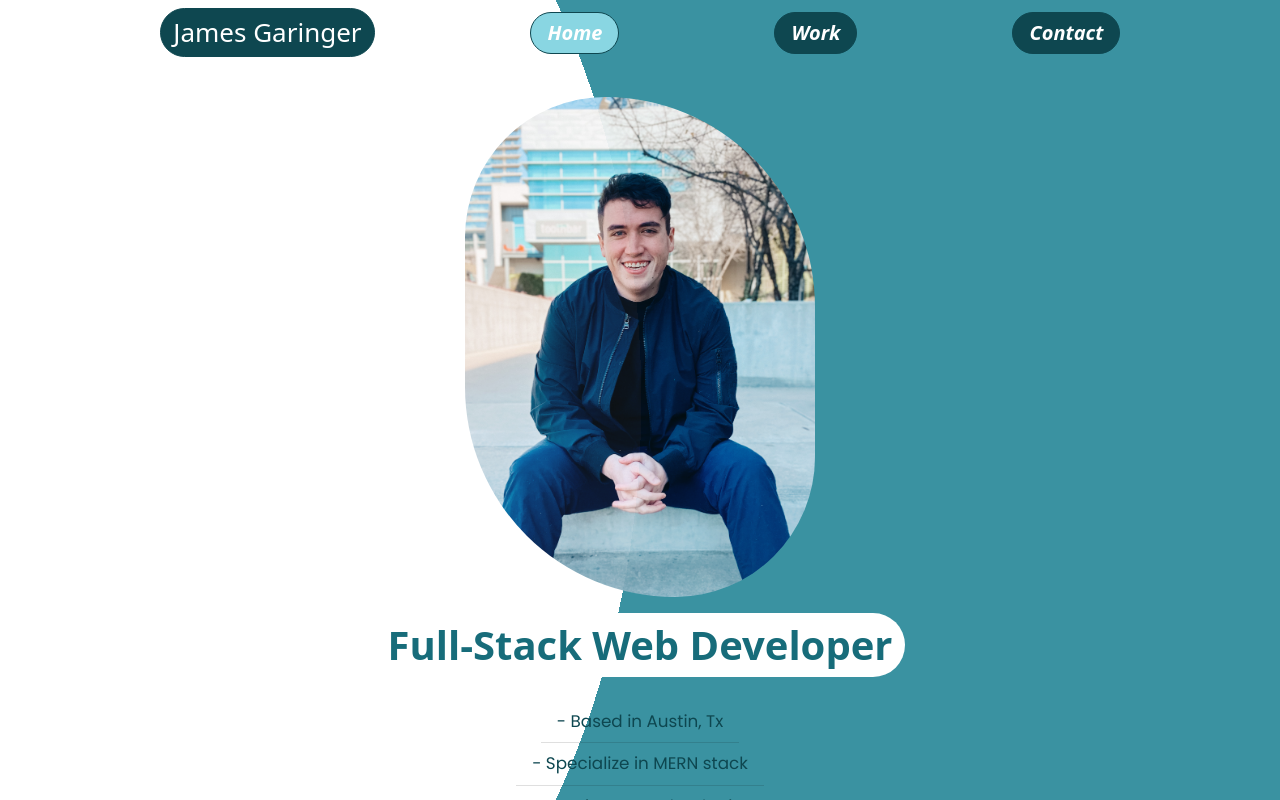
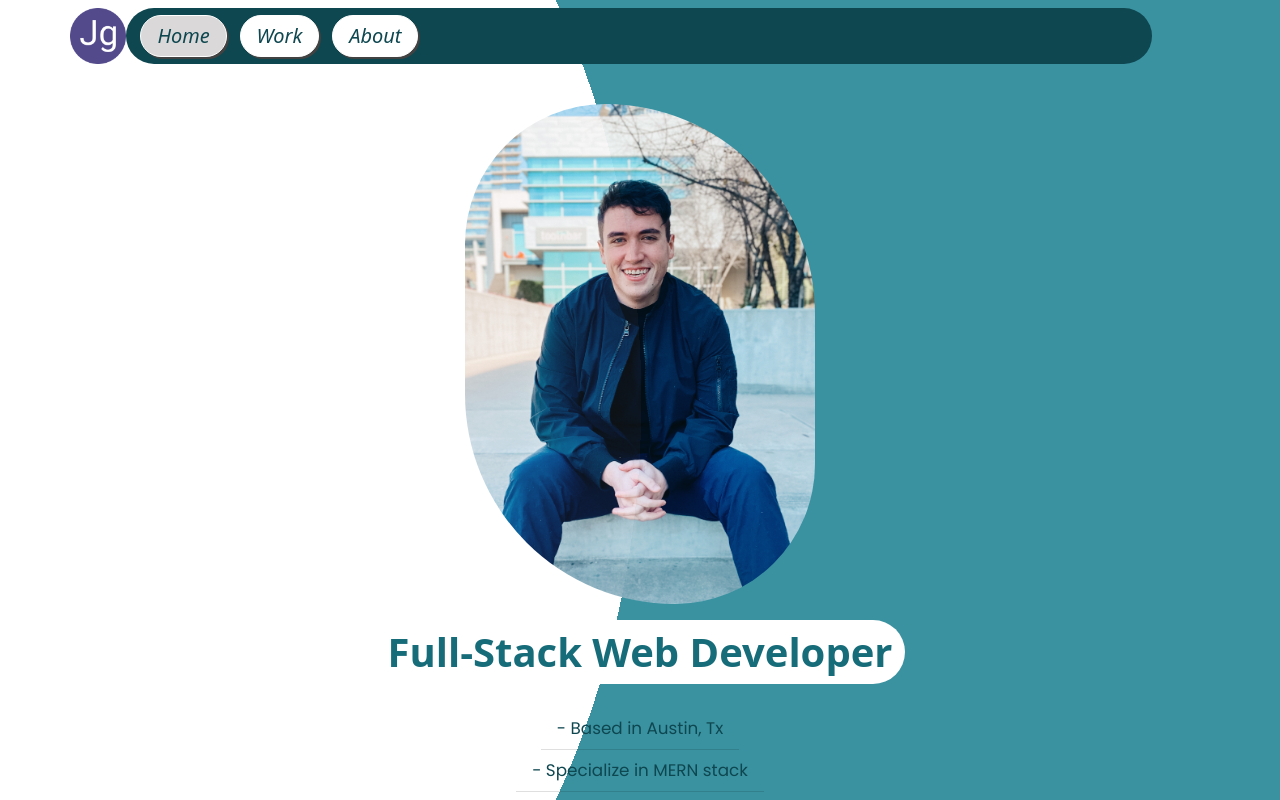
Before and after one commit to originator1/ReactPortfolio, a React (Create React App) app: page / in a window 1280 px wide. Shown: the top 800 px of the page. Built offline with nearby package versions, Linux system fonts and the light colour scheme; a web font is replaced by a local one.

Commit message:
updating page layouts and navigation styling, adding new project display

```diff
--- a/src/components/navTabs/NavTabs.css
+++ b/src/components/navTabs/NavTabs.css
@@ -1,45 +1,49 @@
+.linkBox {
+  height: 7vh;
+  border-radius: 50px;
+  background-color: rgb(14, 71, 80);
+  width: 75vw;
+  display: flex;
+  align-items: center;
+  justify-content: start;
+  padding: 1vh;
+}
+
 .linkBox > * {
   border-radius: 50px;
-  border: solid 1px rgb(14, 71, 80);
-  background-color: rgb(14, 71, 80);
-  margin: 0px;
-  font-size:1em;
+  border: solid 1px white;
+  box-shadow: 2px 2px rgb(66, 66, 66);
+  font-size:.9em;
+  padding-left: 1vw;
 }
 
-.linkBox a {
-  font-size: .75em;
+.linkBox > :hover {
+  color: white;
+  border: 3px solid white;
 }
 
-#navName {
-  padding-left: 1vw;
-  padding-right: 1vw;
-  padding-bottom: 1vh;
-  padding-top: 1vh;
-  color: white;
-}
-.linkBox > :hover {
-  background-color: rgb(137, 214, 226);
+/* //keep */
+a.nav-link {
+  margin-left: .5vw;
+  margin-right: .5vw;
+  background-color: white;
 }
 
-a.nav-link {
-  padding: none;
-  margin-right: 0px;
+/* non clicked navlinks text color */
+a.nav-link.navbar-brand {
+  color: rgb(14, 71, 80);
 }
 
 a.nav-link.active {
-  background-color: rgb(137, 214, 226);
+  background-color: #dad8d8;
 }
 
-@media (min-width: 760px) {
-  a.nav-link {
-    font-size: 20px;
-  }
 
-  .linkBox > * {
-    font-size: 26px;
+@media (min-width: 575px) {
+  .linkBox {
+     width: 90%;
   }
 }
-
 
 @keyframes iconflip {
   0% {transform: rotateY(0deg);}
--- a/src/components/navTabs/NavTabs.js
+++ b/src/components/navTabs/NavTabs.js
@@ -1,38 +1,55 @@
 import React from 'react';
+
+import { Navbar, Container } from 'react-bootstrap'
 import "./NavTabs.css";
-import { Navbar, Container } from 'react-bootstrap'
-
 // Here we are using object destructuring assignment to pluck off our variables from the props object
 // We assign them to their own variable names
 function NavTabs({ currentPage, handlePageChange }) {
+
+   function handleNavToggle(e) {
+
+      let myNav = window.document.getElementById('navv')
+      console.log(myNav.style)
+      if (myNav.style.display == "") {
+         console.log(myNav)
+         return myNav.style.display="none"
+
+
+      } else {
+          return myNav.style.display=""
+
+
+      }
+   }
+
+
   return (
 
 
-      <Navbar expand="lg" variant="light" bg="none">
-         <Container  style={{justifyContent: 'space-around'}} className="linkBox">
-            <h1 href="#home"  onClick={() => handlePageChange('Home')} id="navName">James Garinger</h1>
+     <Navbar expand="sm" className="mainNav">
+        <a href="#home" onClick={(e) => handleNavToggle(e)} class="pull-left iconBtn"><img src="./apple-touch-icon.png" style={{height: "7vh"}} /></a>
+        <div className="linkBox" id="navv">
+
            <Navbar.Brand
               href="#home"
-            style={{color: "white", fontWeight: "bold", fontStyle: "italic"}}
+              style={{ fontStyle: "italic" }}
               onClick={() => handlePageChange('Home')}
-            // This is a conditional (ternary) operator that checks to see if the current page is "Home"
-            // If it is, we set the current page to 'nav-link-active', otherwise we set it to 'nav-link'
               className={currentPage === 'Home' ? 'nav-link active' : 'nav-link'}>Home</Navbar.Brand>
 
            <Navbar.Brand
               href="#Portfolio"
-            style={{color: "white", fontWeight: "bold", fontStyle: "italic"}}
+              style={{ fontStyle: "italic" }}
               onClick={() => handlePageChange('Portfolio')}
-            // Check to see if the currentPage is `Blog`, and if so we use the active link class from bootstrap. Otherwise, we set it to a normal nav-link
               className={currentPage === 'Portfolio' ? 'nav-link active' : 'nav-link'}>Work</Navbar.Brand>
 
            <Navbar.Brand
               href="#contact"
-            style={{color: "white", fontWeight: "bold", fontStyle: "italic"}}
+              style={{ fontStyle: "italic" }}
               onClick={() => handlePageChange('Contact')}
-            // Check to see if the currentPage is `Contact`, and if so we use the active link class from bootstrap. Otherwise, we set it to a normal nav-link
-            className={currentPage === 'Contact' ? 'nav-link active' : 'nav-link'}>Contact</Navbar.Brand>
-         </Container>
+              className={currentPage === 'Contact' ? 'nav-link active' : 'nav-link'}>About</Navbar.Brand>
+
+        </div>
+
      </Navbar>
 
   );
```
Also changed, not shown: src/components/navTabs/apple-touch-icon.png (added). Lines whose indentation alone changed are shown as unchanged.
